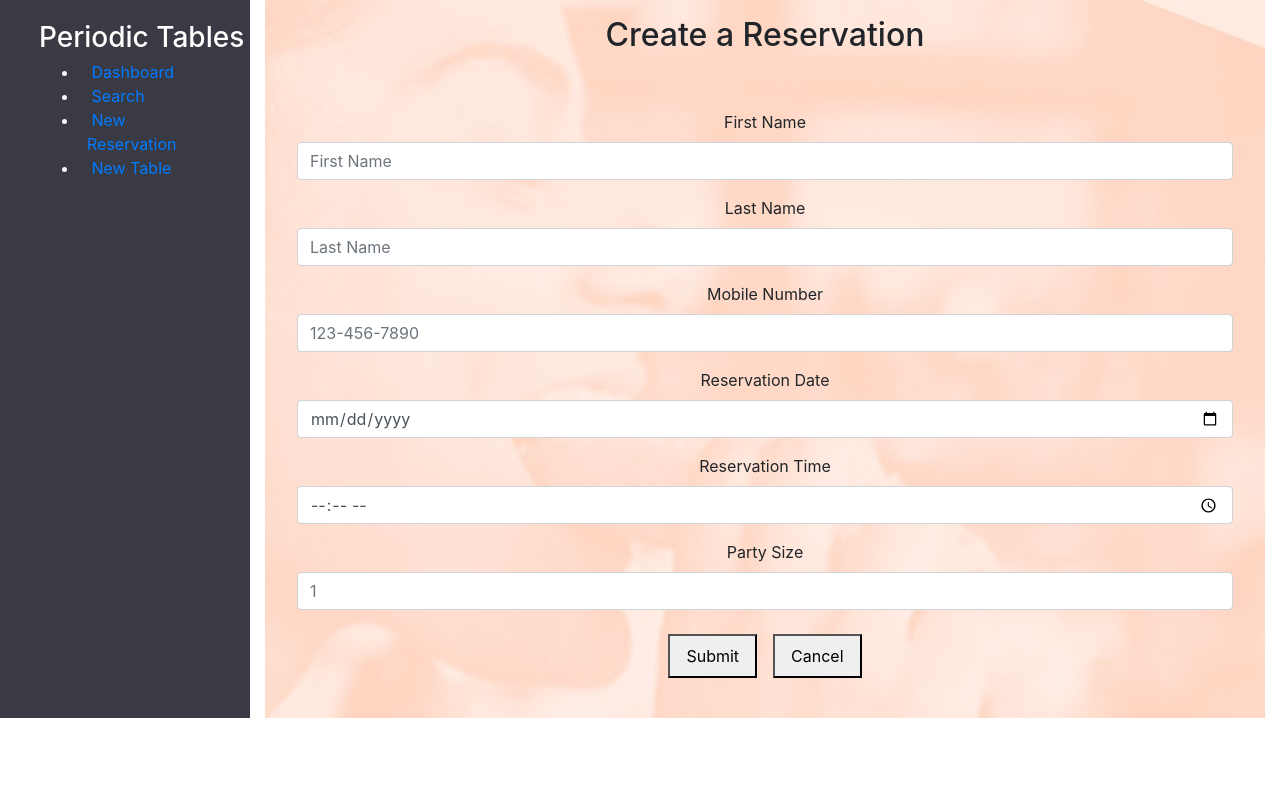
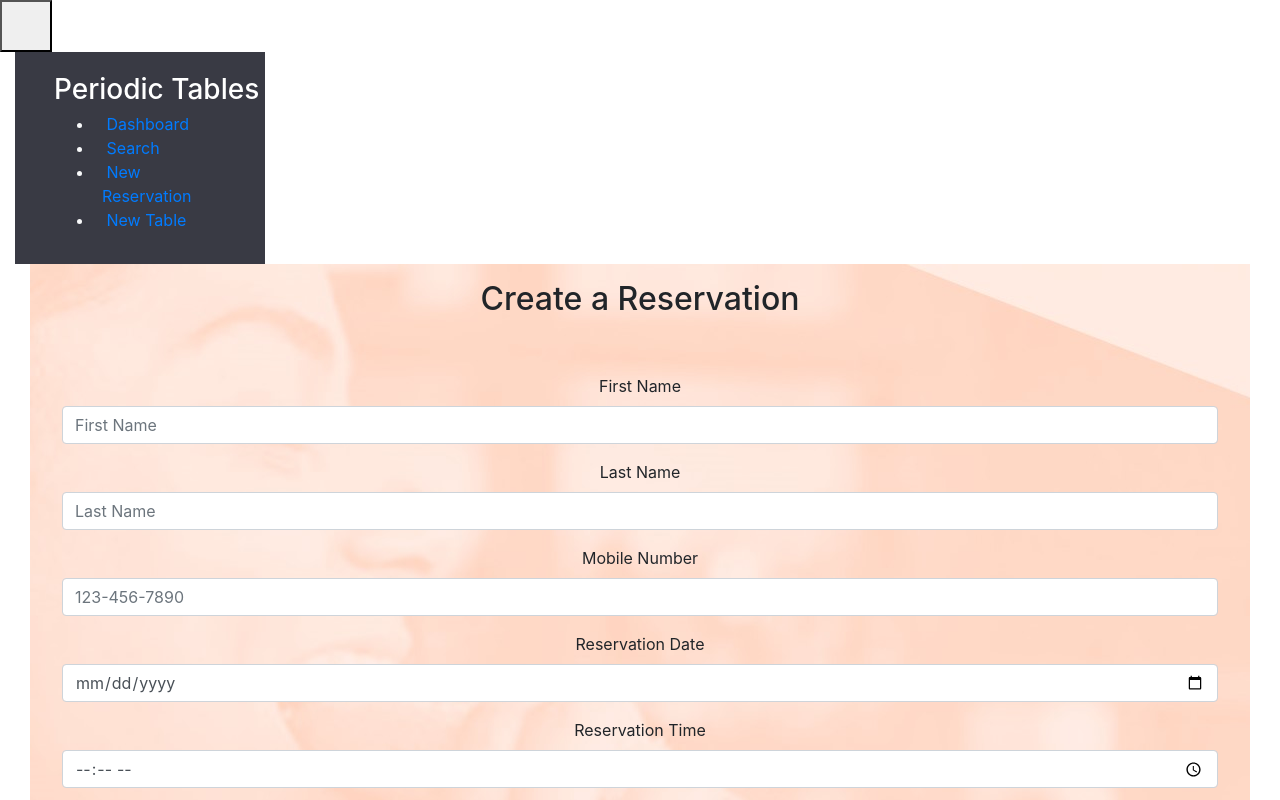
Before and after one commit to ajazzar/rest-back-end, a React (Create React App) app in the folder starter-restaurant-reservation-main/front-end/: page /reservations/new in a window 1280 px wide. Shown: the top 800 px of the page. Built offline with nearby package versions, Linux system fonts and the light colour scheme; a web font is replaced by a local one.

Commit message:
Update Layout.js

```diff
--- a/starter-restaurant-reservation-main/front-end/src/layout/Layout.js
+++ b/starter-restaurant-reservation-main/front-end/src/layout/Layout.js
@@ -1,9 +1,7 @@
 import React from "react";
 import Menu from "./Menu";
 import Routes from "./Routes";
-
 import "./Layout.css";
-
 /**
  * Defines the main layout of the application.
  *
@@ -11,16 +9,30 @@ import "./Layout.css";
  *
  * @returns {JSX.Element}
  */
+
+function handleSidebar() {
+  const sidebar = document.querySelector(".sidebar");
+  sidebar.classList.toggle("-translate-x-full");
+}
+
 function Layout() {
   return (
     <div className="container-fluid">
+      {/* mobile menu bar */}
       <div className="row h-100">
-        <div className="col-md-2 side-bar">
-          <Menu />
-        </div>
-        <div className="col">
-          <Routes />
-        </div>
+        <button
+          type="button"
+          onClick={() => handleSidebar()}
+          className="p-4 focus:outline-none focus:bg-gray-700"
+        ></button>
+      </div>
+      {/* sidebar */}
+      <div className="col-md-2 side-bar">
+        <Menu />
+      </div>
+      {/* main content */}
+      <div className="col">
+        <Routes />
       </div>
     </div>
   );
```
